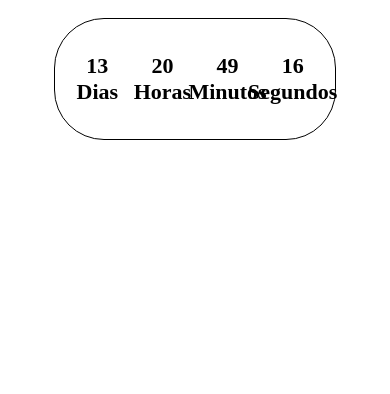
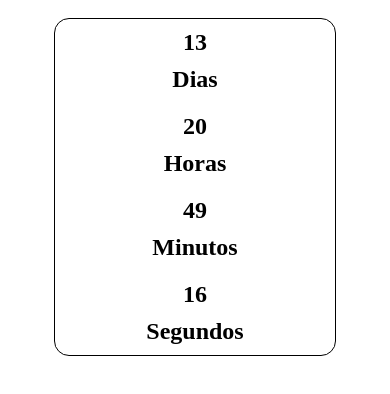
Before and after one commit to Jean-Torres/Cuenta-regresiva, a plain HTML site: page Index.html in a window 390 px wide. Shown: the part 194-588 px from the top of the page. Drawn offline with Linux system fonts and the light colour scheme.

Commit message:
agrego pantalla adjustable para telefonos

```diff
--- a/style.css
+++ b/style.css
@@ -37,3 +37,16 @@ p{
     font-size: 18px;
     font-family: cursive;
 }
+
+@media (max-width: 1020px) {
+    .content-clock{
+        flex-direction: column;
+        height: auto;
+        border-radius: 15px;
+    }
+
+    h2, h3{
+        margin: 10px 0;
+        font-size: 24px;
+    }
+}
```
